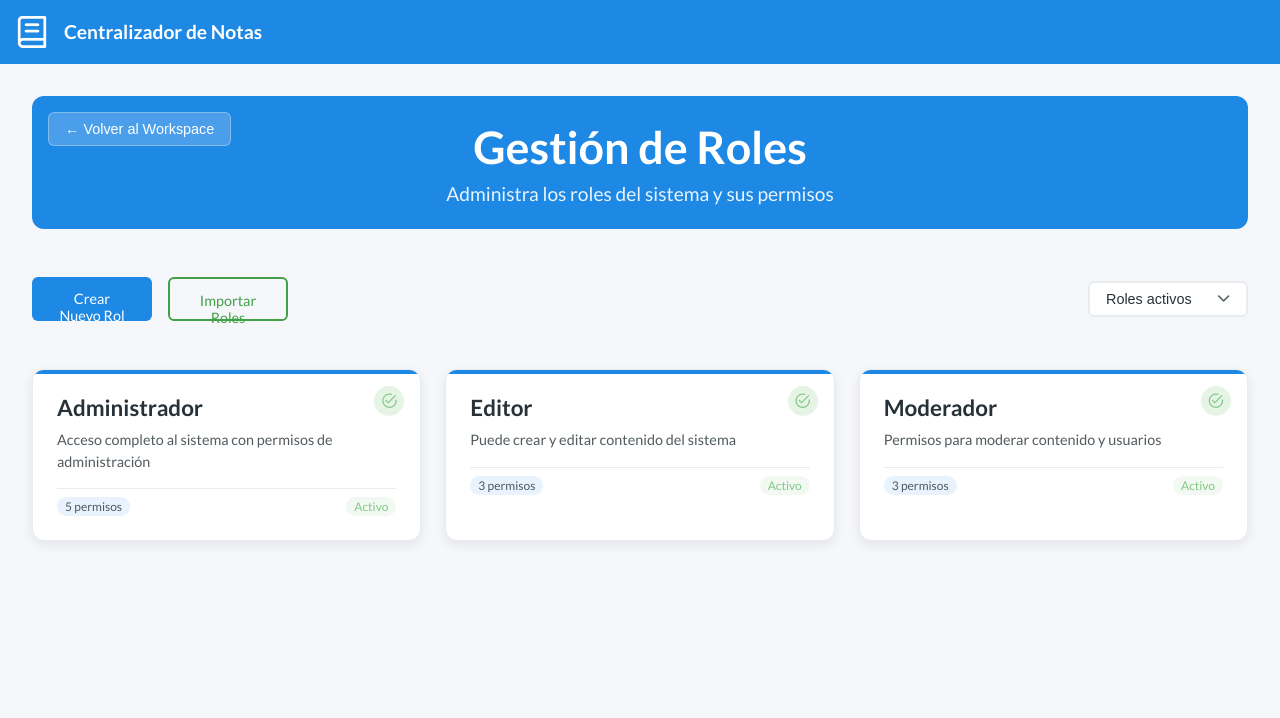
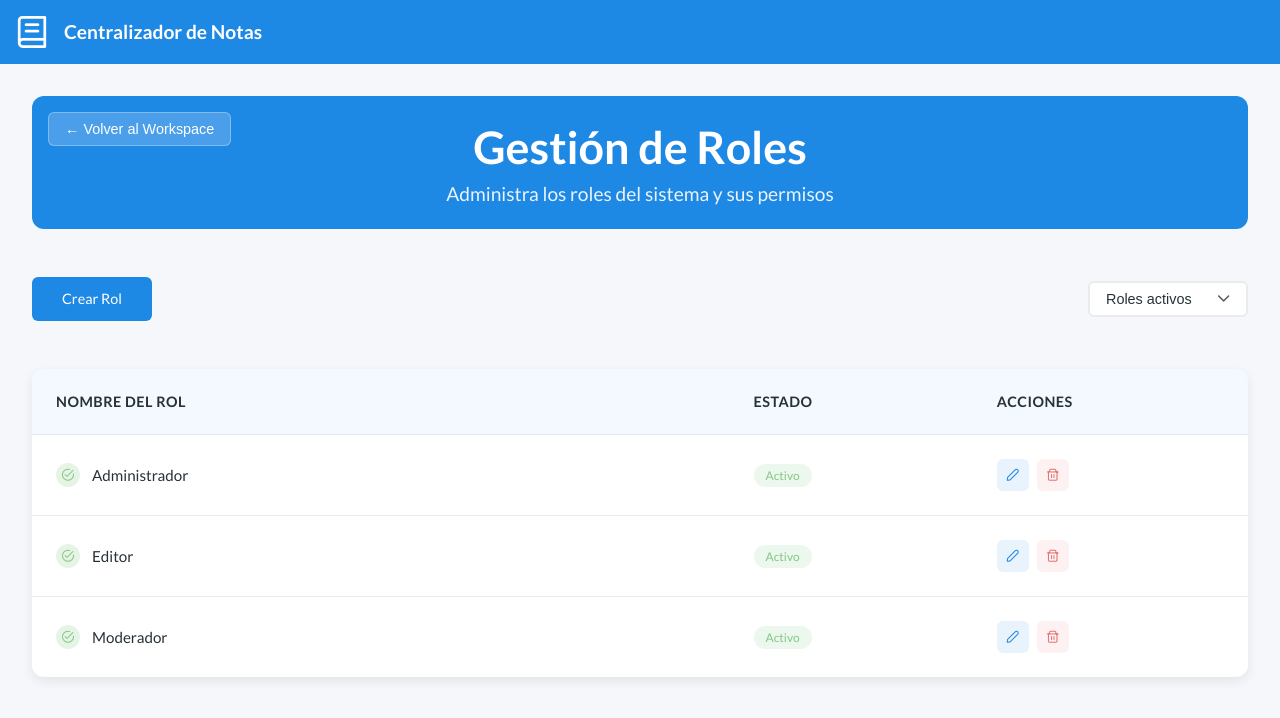
Before and after one commit to FloresAlvaro/Registro-Front, an Angular app: page /roles in a window 1280 px wide. Shown: the top 718 px of the page. Built offline with nearby package versions, Linux system fonts and the light colour scheme; no server answers.

Commit message:
feat: enhance Role component with actions for editing and deleting roles

```diff
--- a/src/app/role/role.component.html
+++ b/src/app/role/role.component.html
@@ -10,8 +10,7 @@
   <div class="role-content">
     <div class="role-controls">
       <div class="role-actions">
-        <button class="btn-primary">Crear Nuevo Rol</button>
-        <button class="btn-secondary">Importar Roles</button>
+        <button class="btn-primary">Crear Rol</button>
       </div>
 
       <div class="role-filters">
@@ -57,18 +56,40 @@
         <span>Cargando roles...</span>
       </div>
 
-      <div class="roles-grid" *ngIf="!isLoading && roles.length > 0">
-        <div class="role-card" *ngFor="let role of roles">
-          <div class="role-status" [class]="role.roleStatus ? 'status-active' : 'status-inactive'">
-            <i class="pi" [class]="getStatusIcon(role.roleStatus)"></i>
-          </div>
-          <h4>{{ role.roleName }}</h4>
-          <p>{{ role.description || 'Sin descripción disponible' }}</p>
-          <div class="role-permissions">
-            <span class="permission-count">{{ role.permissions?.length || 0 }} permisos</span>
-            <span class="role-status-text" [class]="role.roleStatus ? 'text-active' : 'text-inactive'">
-              {{ role.roleStatus ? 'Activo' : 'Inactivo' }}
-            </span>
+      <div class="roles-table" *ngIf="!isLoading && roles.length > 0">
+        <div class="table-header">
+          <div class="header-cell name">Nombre del Rol</div>
+          <div class="header-cell status">Estado</div>
+          <div class="header-cell actions">Acciones</div>
+        </div>
+
+        <div class="table-body">
+          <div class="table-row" *ngFor="let role of roles">
+            <div class="table-cell name">
+              <div class="role-name-container">
+                <div class="role-status-icon" [class]="role.roleStatus ? 'status-active' : 'status-inactive'">
+                  <i class="pi" [class]="getStatusIcon(role.roleStatus)"></i>
+                </div>
+                <span class="role-name">{{ role.roleName }}</span>
+              </div>
+            </div>
+
+            <div class="table-cell status">
+              <span class="status-badge" [class]="role.roleStatus ? 'badge-active' : 'badge-inactive'">
+                {{ role.roleStatus ? 'Activo' : 'Inactivo' }}
+              </span>
+            </div>
+
+            <div class="table-cell actions">
+              <div class="action-buttons">
+                <button class="btn-action btn-edit" data-tooltip="Editar rol" (click)="editRole(role)">
+                  <i class="pi pi-pencil"></i>
+                </button>
+                <button class="btn-action btn-delete" data-tooltip="Eliminar rol" (click)="deleteRole(role)">
+                  <i class="pi pi-trash"></i>
+                </button>
+              </div>
+            </div>
           </div>
         </div>
       </div>
--- a/src/app/role/role.component.scss
+++ b/src/app/role/role.component.scss
@@ -187,23 +187,61 @@
     }
   }
 
-  .roles-grid {
-    @include cards-grid;
-    grid-template-columns: repeat(auto-fit, minmax(280px, 1fr));
+  .roles-table {
+    background: $background-card;
+    border-radius: $border-radius-base;
+    box-shadow: $shadow-light;
+    overflow: hidden;
+
+    .table-header {
+      display: grid;
+      grid-template-columns: 3fr 1fr 1fr;
+      gap: $spacing-base;
+      padding: $spacing-lg;
+      background: rgba(30, 136, 229, 0.05);
+      border-bottom: 1px solid $border-light;
+
+      .header-cell {
+        font-weight: $font-weight-bold;
+        color: $text-primary;
+        font-size: $font-size-sm;
+        text-transform: uppercase;
+        letter-spacing: 0.5px;
+      }
     }
 
-  .role-card {
-    @include card-base;
+    .table-body {
+      .table-row {
+        display: grid;
+        grid-template-columns: 3fr 1fr 1fr;
+        gap: $spacing-base;
         padding: $spacing-lg;
+        border-bottom: 1px solid $border-light;
+        transition: $transition-fast;
 
-    .role-status {
-      position: absolute;
-      top: $spacing-base;
-      right: $spacing-base;
-      width: 30px;
-      height: 30px;
+        &:hover {
+          background: rgba(30, 136, 229, 0.02);
+        }
+
+        &:last-child {
+          border-bottom: none;
+        }
+
+        .table-cell {
+          display: flex;
+          align-items: center;
+
+          &.name .role-name-container {
+            display: flex;
+            align-items: center;
+            gap: $spacing-sm;
+
+            .role-status-icon {
+              width: 24px;
+              height: 24px;
               border-radius: 50%;
               @include flex-center;
+              flex-shrink: 0;
 
               &.status-active {
                 background: rgba(129, 199, 132, 0.2);
@@ -216,55 +254,125 @@
               }
 
               .pi {
-        font-size: 0.9rem;
+                font-size: 0.75rem;
               }
             }
 
-    h4 {
-      font-size: $font-size-xl;
-      font-weight: $font-weight-bold;
+            .role-name {
+              font-weight: $font-weight-medium;
               color: $text-primary;
-      margin: 0 0 $spacing-xs 0;
-      padding-right: 40px; // Space for status icon
+              font-size: $font-size-base;
+            }
           }
 
-    p {
-      @include text-muted;
-      margin: 0 0 $spacing-base 0;
-      line-height: 1.5;
-      font-size: $font-size-sm;
+          &.status .status-badge {
+            padding: 4px 12px;
+            border-radius: 16px;
+            font-size: $font-size-xs;
+            font-weight: $font-weight-medium;
+
+            &.badge-active {
+              background: rgba(129, 199, 132, 0.15);
+              color: $success-color;
             }
 
-    .role-permissions {
-      display: flex;
-      justify-content: space-between;
-      align-items: center;
-      padding-top: $spacing-xs;
-      border-top: 1px solid $border-light;
-
-      .permission-count {
-        font-size: $font-size-xs;
-        color: $text-secondary;
-        background: rgba(30, 136, 229, 0.1);
-        padding: 2px 8px;
-        border-radius: 12px;
-        font-weight: $font-weight-medium;
+            &.badge-inactive {
+              background: rgba(229, 115, 115, 0.15);
+              color: $error-color;
+            }
           }
 
-      .role-status-text {
-        font-size: $font-size-xs;
-        font-weight: $font-weight-medium;
-        padding: 2px 8px;
-        border-radius: 12px;
+          &.actions .action-buttons {
+            display: flex;
+            gap: $spacing-xs;
 
-        &.text-active {
-          color: $success-color;
-          background: rgba(129, 199, 132, 0.1);
+            .btn-action {
+              width: 32px;
+              height: 32px;
+              border: none;
+              border-radius: $border-radius-sm;
+              cursor: pointer;
+              transition: $transition-fast;
+              @include flex-center;
+              position: relative;
+
+              .pi {
+                font-size: 0.75rem;
               }
 
-        &.text-inactive {
+              // Tooltip personalizado
+              &::after {
+                content: attr(data-tooltip);
+                position: absolute;
+                bottom: 100%;
+                left: 50%;
+                transform: translateX(-50%);
+                background: rgba(0, 0, 0, 0.8);
+                color: white;
+                padding: 4px 8px;
+                border-radius: 4px;
+                font-size: 0.75rem;
+                white-space: nowrap;
+                opacity: 0;
+                visibility: hidden;
+                transition:
+                  opacity 0.3s,
+                  visibility 0.3s;
+                margin-bottom: 5px;
+                z-index: 1000;
+              }
+
+              &::before {
+                content: "";
+                position: absolute;
+                bottom: 100%;
+                left: 50%;
+                transform: translateX(-50%);
+                border: 4px solid transparent;
+                border-top-color: rgba(0, 0, 0, 0.8);
+                opacity: 0;
+                visibility: hidden;
+                transition:
+                  opacity 0.3s,
+                  visibility 0.3s;
+                margin-bottom: 1px;
+                z-index: 1000;
+              }
+
+              &:hover::after,
+              &:hover::before {
+                opacity: 1;
+                visibility: visible;
+              }
+
+              &.btn-edit {
+                background: rgba(30, 136, 229, 0.1);
+                color: $primary-color;
+
+                &:hover {
+                  background: rgba(30, 136, 229, 0.2);
+                }
+              }
+
+              &.btn-view {
+                background: rgba(129, 199, 132, 0.1);
+                color: $success-color;
+
+                &:hover {
+                  background: rgba(129, 199, 132, 0.2);
+                }
+              }
+
+              &.btn-delete {
+                background: rgba(229, 115, 115, 0.1);
                 color: $error-color;
-          background: rgba(229, 115, 115, 0.1);
+
+                &:hover {
+                  background: rgba(229, 115, 115, 0.2);
+                }
+              }
+            }
+          }
         }
       }
     }
@@ -346,8 +454,60 @@
   }
 
   .roles-list {
-    .roles-grid {
-      grid-template-columns: 1fr;
+    .roles-table {
+      .table-header {
+        display: none; // Ocultar header en móvil
+      }
+
+      .table-body .table-row {
+        display: block;
+        padding: $spacing-lg;
+        margin-bottom: $spacing-base;
+        background: $background-card;
+        border-radius: $border-radius-sm;
+        box-shadow: $shadow-light;
+
+        .table-cell {
+          display: flex;
+          justify-content: space-between;
+          align-items: center;
+          padding: $spacing-xs 0;
+          border-bottom: 1px solid rgba(0, 0, 0, 0.05);
+
+          &:last-child {
+            border-bottom: none;
+          }
+
+          &::before {
+            content: attr(data-label);
+            font-weight: $font-weight-bold;
+            color: $text-primary;
+            font-size: $font-size-xs;
+            text-transform: uppercase;
+            letter-spacing: 0.5px;
+            flex-shrink: 0;
+            width: 100px;
+          }
+
+          &.name {
+            &::before {
+              content: "Rol:";
+            }
+
+            .role-name-container {
+              justify-content: flex-end;
+            }
+          }
+
+          &.status::before {
+            content: "Estado:";
+          }
+
+          &.actions::before {
+            content: "Acciones:";
           }
         }
       }
+    }
+  }
+}
--- a/src/app/role/role.component.ts
+++ b/src/app/role/role.component.ts
@@ -139,6 +139,17 @@ export class RoleComponent implements OnInit {
     return roleStatus ? 'pi-check-circle' : 'pi-times-circle';
   }
 
+  // Acciones de los botones
+  editRole(_role: Role) {
+    // TODO: Implementar edición de rol
+    // Navegará a un formulario de edición o abrirá un modal
+  }
+
+  deleteRole(_role: Role) {
+    // TODO: Implementar eliminación de rol
+    // Mostrará confirmación y realizará la eliminación
+  }
+
   @HostListener('document:click', ['$event'])
   onDocumentClick(event: Event) {
     const target = event.target as HTMLElement;
```
Lines whose indentation alone changed are shown as unchanged.
